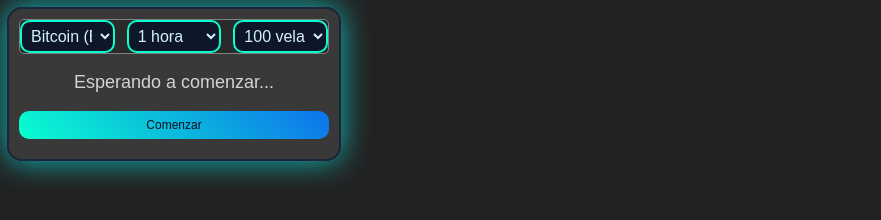
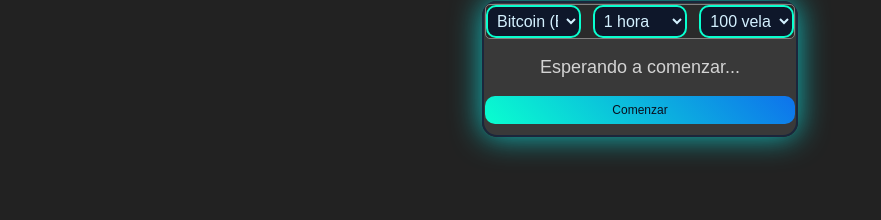
Before and after one commit to andres28m/minichoch, a plain HTML site: page index.html in a window 1280 px wide. Shown: the whole page, without its empty margins (0-881 px from the left). Drawn offline with Linux system fonts and the light colour scheme.

Commit message:
Update index.html

```diff
--- a/index.html
+++ b/index.html
@@ -9,7 +9,7 @@
         body {
             font-family: Arial, sans-serif;
             background-color: #222222;
-            padding: 3px;
+            padding: 1px;
             margin: 0;
         }
         h1 {
@@ -18,8 +18,8 @@
         }
 
         .container {
-            margin: 4px;
-            padding: 10px;
+            margin: 1px;
+            padding: 1px;
             background: rgba(255, 255, 255, 0.1);
             border: 2px solid #1b263b;
             border-radius: 15px;
@@ -27,7 +27,7 @@
             width: 100%;
             height: 130px;
             max-width: 310px;
-            /*margin: 0 auto;*/
+            margin: 0 auto;
         }
 
         select, button {
```
